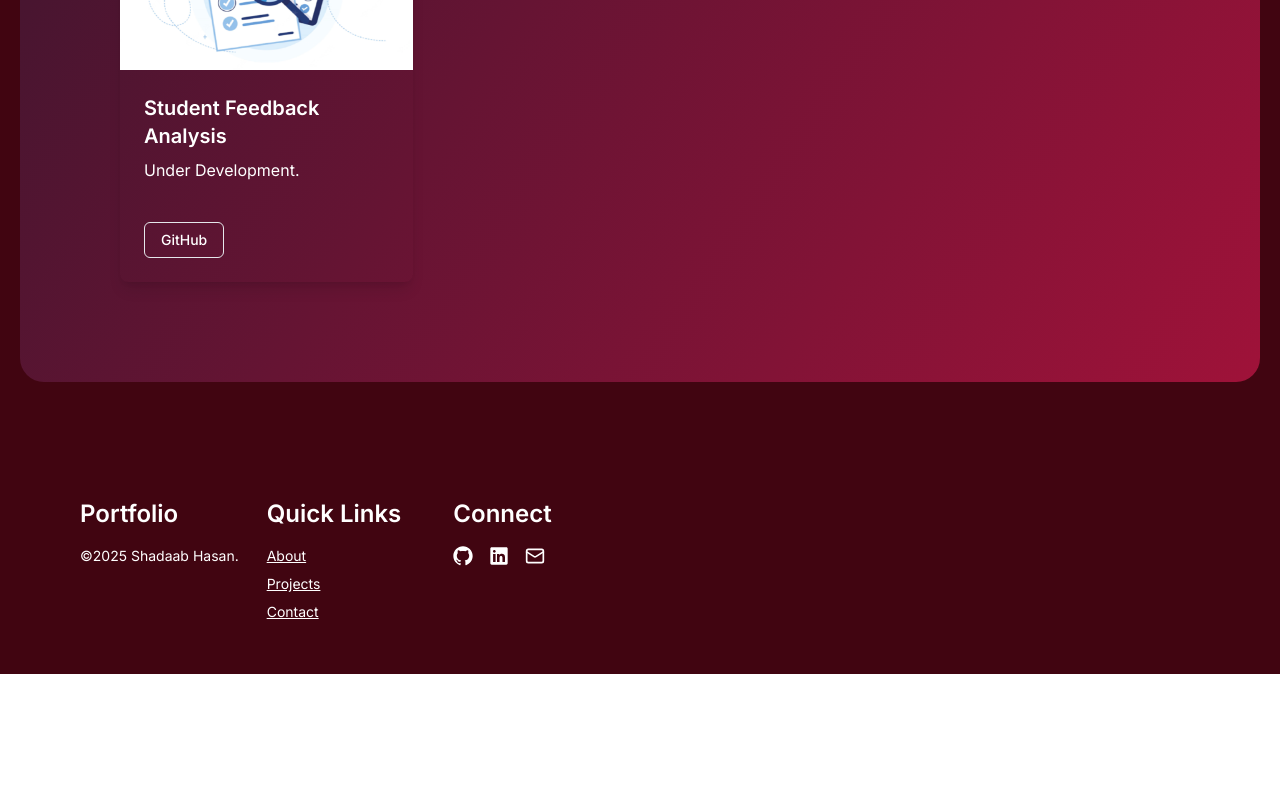
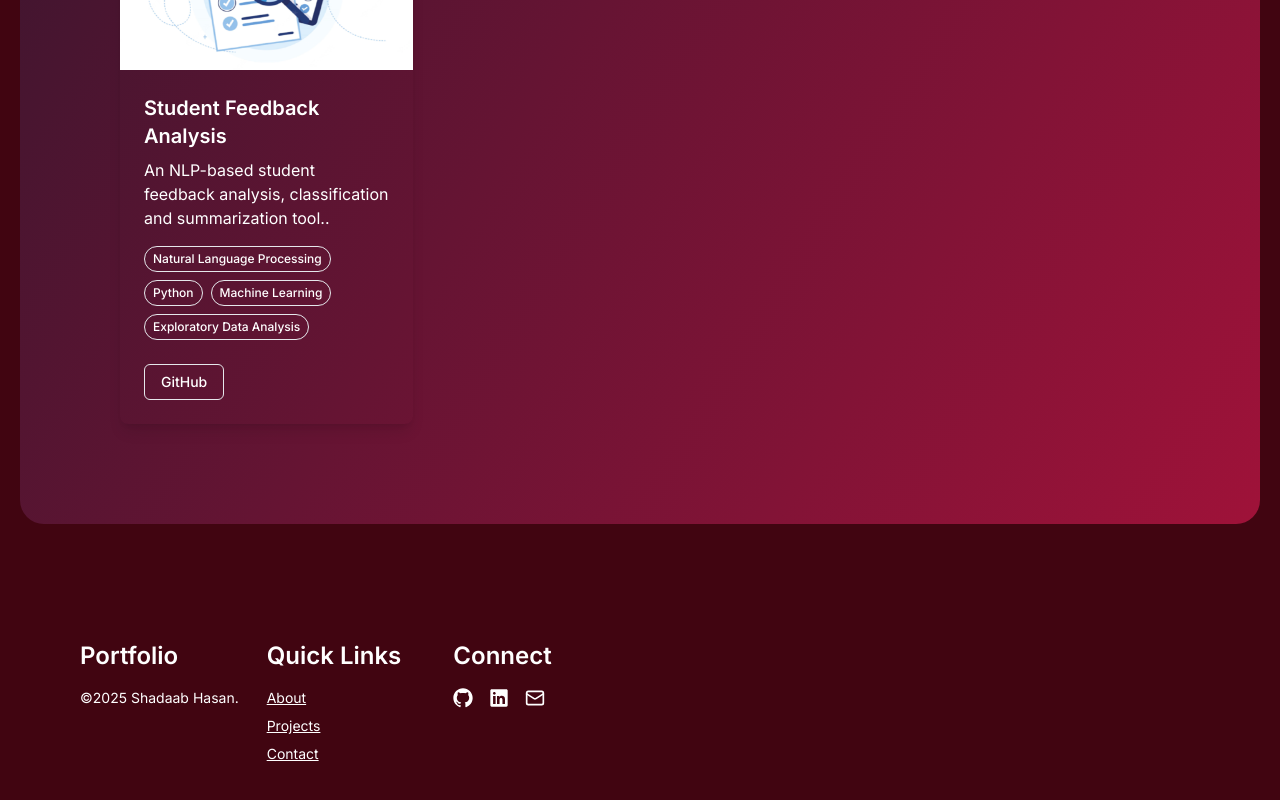
Before and after one commit to ShadaabHasan/portfolio, a Next.js app: page /AllProjects in a window 1280 px wide. Shown: the part 1491-2291 px from the top of the page. Before the commit the page ends 2165 px from the top, so only its background shows below. Built offline with nearby package versions, Linux system fonts and the light colour scheme.

Commit message:
added AllProjects

```diff
--- a/app/AllProjects/page.js
+++ b/app/AllProjects/page.js
@@ -206,13 +206,13 @@ const AllProject = () => {
                         <div>
                             <h3 className="text-xl font-semibold mb-2">Student Feedback Analysis</h3>
                             {/* <div className="inline-block rounded-full bg-primary/10 px-2 py-1 text-xs text-primary mb-2">Featured Project</div> */}
-                            <p className="text-muted-foreground">Under Development.</p>
+                            <p className="text-muted-foreground">An NLP-based student feedback analysis, classification and summarization tool..</p>
                         </div>
                         <div className="flex flex-wrap gap-2">
-                            {/* <span className="inline-flex items-center rounded-full font-medium bg-primary/10 text-primary hover:bg-primary/20 transition-colors border border-primary/20 text-xs px-2 py-1">Next.js</span>
-                            <span className="inline-flex items-center rounded-full font-medium bg-primary/10 text-primary hover:bg-primary/20 transition-colors border border-primary/20 text-xs px-2 py-1">React</span>
-                            <span className="inline-flex items-center rounded-full font-medium bg-primary/10 text-primary hover:bg-primary/20 transition-colors border border-primary/20 text-xs px-2 py-1">TypeScript</span>
-                            <span className="inline-flex items-center rounded-full font-medium bg-primary/10 text-primary hover:bg-primary/20 transition-colors border border-primary/20 text-xs px-2 py-1">Tailwind CSS</span> */}
+                            <span className="inline-flex items-center rounded-full font-medium bg-primary/10 text-primary hover:bg-primary/20 transition-colors border border-primary/20 text-xs px-2 py-1">Natural Language Processing</span>
+                            <span className="inline-flex items-center rounded-full font-medium bg-primary/10 text-primary hover:bg-primary/20 transition-colors border border-primary/20 text-xs px-2 py-1">Python</span>
+                            <span className="inline-flex items-center rounded-full font-medium bg-primary/10 text-primary hover:bg-primary/20 transition-colors border border-primary/20 text-xs px-2 py-1">Machine Learning</span>
+                            <span className="inline-flex items-center rounded-full font-medium bg-primary/10 text-primary hover:bg-primary/20 transition-colors border border-primary/20 text-xs px-2 py-1">Exploratory Data Analysis</span>
                         </div>
                         <div className="flex gap-4 pt-2">
                             <a target="_blank" rel="noopener noreferrer" className="inline-flex items-center justify-center gap-2 whitespace-nowrap rounded-md text-sm font-medium transition-colors border border-input h-9 px-4 py-2" href="https://github.com/ShadaabHasan/portfolio">GitHub</a>
```
